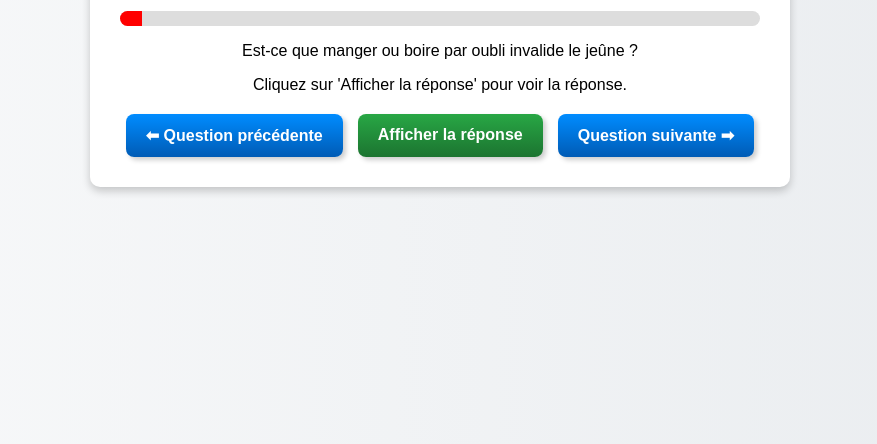
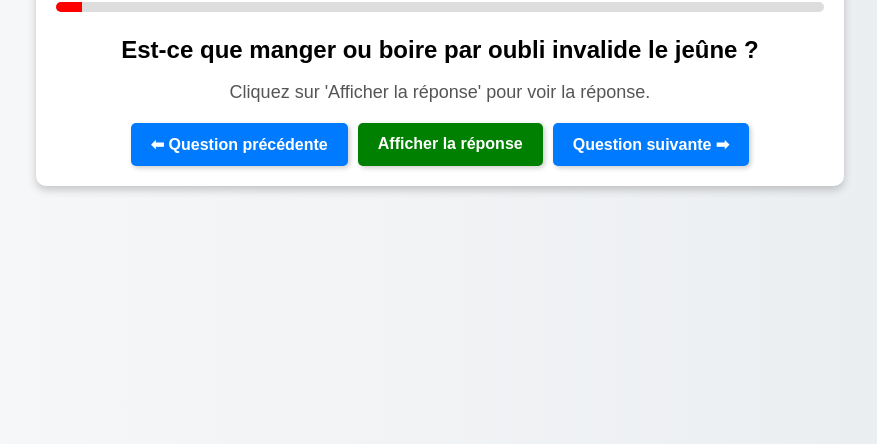
Before and after one commit to ID14091989/Ramadan-QuizZ, a plain HTML site: page index.html in a window 1280 px wide. Shown: the part 356-800 px from the top of the page, without its empty margins (200-1077 px from the left). Drawn offline with Linux system fonts and the light colour scheme.

Commit message:
Update style.css

```diff
--- a/style.css
+++ b/style.css
@@ -1,8 +1,7 @@
-/* Style général */
 body {
     font-family: Arial, sans-serif;
+    background: linear-gradient(to right, #f8f9fa, #e9ecef);
     text-align: center;
-    background: linear-gradient(to right, #f8f9fa, #e9ecef);
     display: flex;
     justify-content: center;
     align-items: center;
@@ -10,69 +9,73 @@ body {
     margin: 0;
 }
 
-/* Conteneur du quiz */
 #quiz-container {
-    width: 50%;
     background: white;
-    padding: 30px;
+    padding: 20px;
     border-radius: 10px;
     box-shadow: 0 4px 8px rgba(0, 0, 0, 0.2);
+    width: 60%;
     text-align: center;
 }
 
-/* Barre de progression */
+h1 {
+    color: #333;
+}
+
 #progress-bar-container {
     width: 100%;
-    height: 15px;
-    background: #ddd;
-    border-radius: 10px;
+    background-color: #ddd;
+    border-radius: 5px;
+    overflow: hidden;
     margin-bottom: 15px;
-    overflow: hidden;
 }
 
 #progress-bar {
+    height: 10px;
     width: 0%;
-    height: 100%;
-    background: red;
-    transition: width 0.3s ease-in-out;
+    background-color: red;
+    transition: width 0.5s;
 }
 
-/* Style des boutons */
+#question {
+    font-size: 24px;  /* ✅ Texte plus grand */
+    font-weight: bold; /* ✅ Texte en gras */
+    margin-bottom: 15px;
+}
+
+#answer {
+    font-size: 18px;
+    color: #555;
+    margin-bottom: 20px;
+}
+
 .button-container {
     display: flex;
     justify-content: center;
-    gap: 15px; /* Espacement entre les boutons */
-    margin-top: 20px;
+    gap: 10px;
 }
 
 button {
-    background: linear-gradient(to bottom, #008cff, #005bb5);
+    background-color: #007bff;
     color: white;
     border: none;
     padding: 12px 20px;
-    border-radius: 8px;
+    border-radius: 5px;
+    cursor: pointer;
     font-size: 16px;
     font-weight: bold;
-    cursor: pointer;
-    box-shadow: 3px 3px 5px rgba(0, 0, 0, 0.2);
-    transition: all 0.2s ease-in-out;
+    box-shadow: 2px 2px 5px rgba(0, 0, 0, 0.2); /* ✅ Effet 3D */
+    transition: background 0.3s ease-in-out;
 }
 
 button:hover {
-    background: linear-gradient(to bottom, #0073e6, #004fa3);
-    transform: scale(1.05);
+    background-color: #0056b3;
 }
 
-button:active {
-    box-shadow: inset 2px 2px 4px rgba(0, 0, 0, 0.3);
-    transform: scale(0.98);
-}
-
-/* Bouton "Afficher la réponse" en vert */
 #show-answer-btn {
-    background: linear-gradient(to bottom, #28a745, #1c7430);
+    background-color: green; /* ✅ Bouton "Afficher la réponse" en vert */
 }
 
 #show-answer-btn:hover {
-    background: linear-gradient(to bottom, #23963a, #165c2a);
+    background-color: darkgreen;
 }
```
